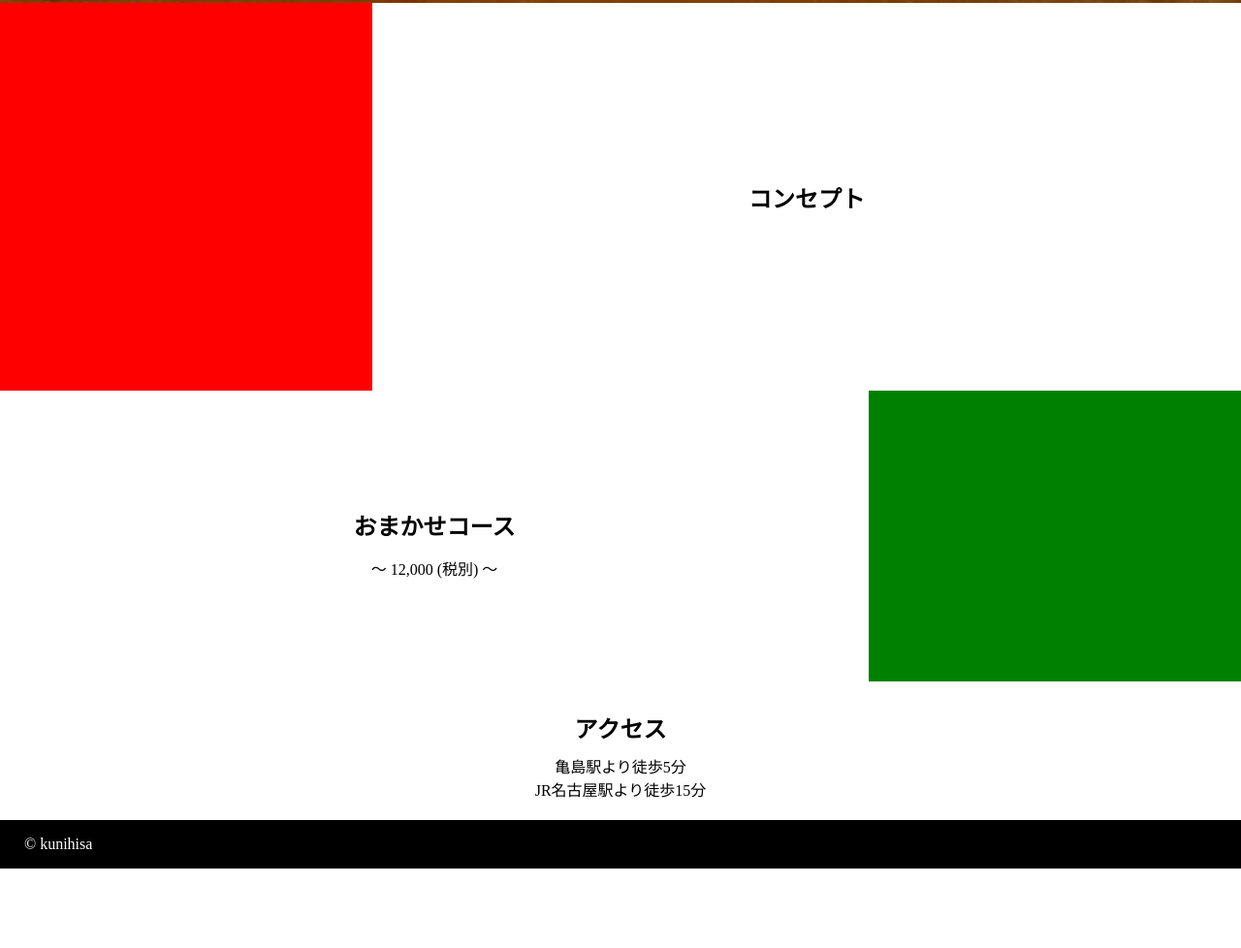
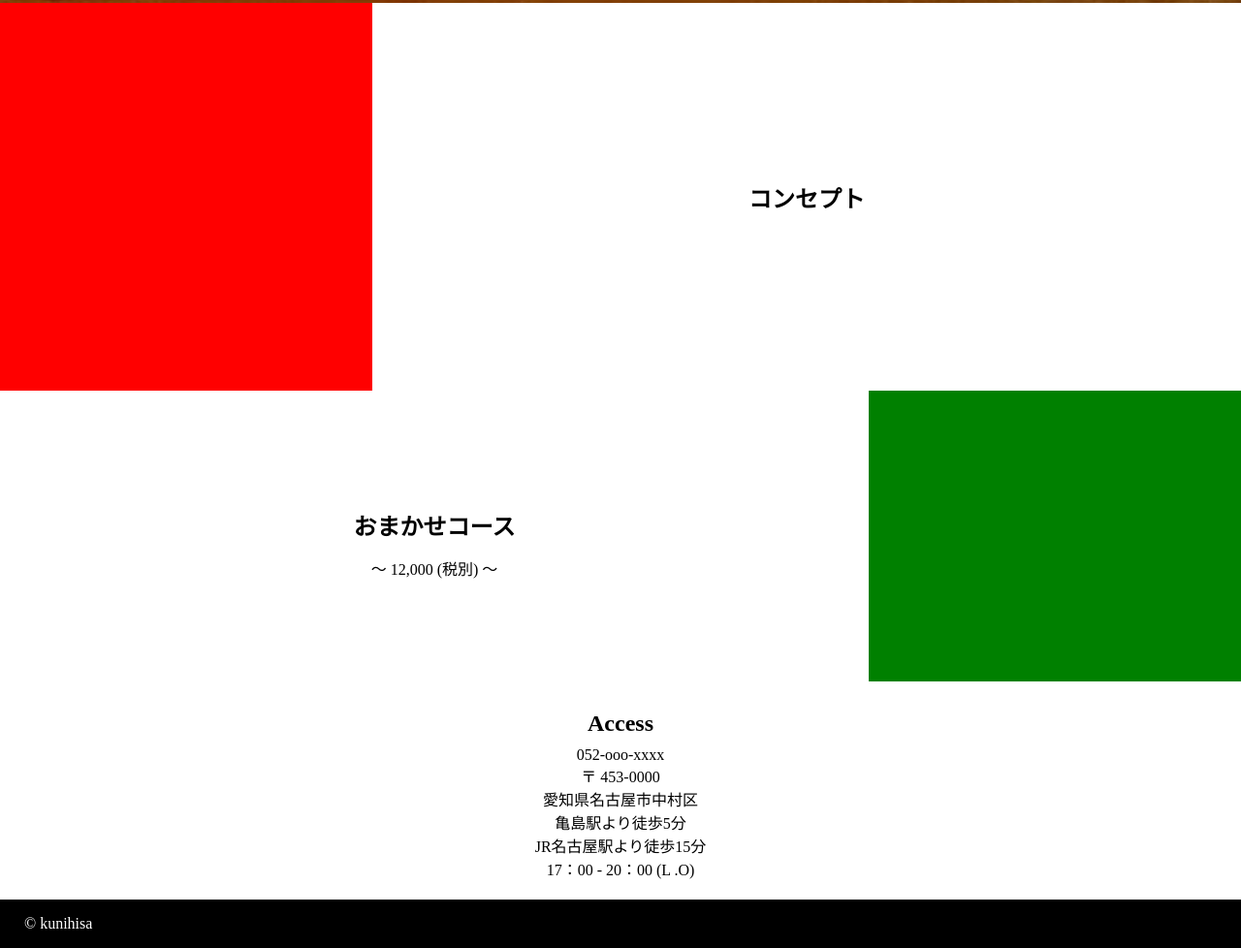
Before and after one commit to sk99112k/Tenpura-hp, a plain HTML site: page index.html in a window 1280 px wide. Shown: the part 697-1675 px from the top of the page at 97% size. Before the commit the page ends 1593 px from the top, so only its background shows below. Drawn offline with Linux system fonts and the light colour scheme.

Commit message:
access 編集

```diff
--- a/index.html
+++ b/index.html
@@ -45,11 +45,17 @@
 
       <div class="access">
         <div class="access-title">
-          <h2>アクセス</h2>
+          <h2>Access</h2>
         </div>
         <div class="access-text">
-          <p>亀島駅より徒歩5分</p>
-          <p>JR名古屋駅より徒歩15分</p>
+          <a class="tel">052-ooo-xxxx</a>
+          <div class="address-number">〒 453-0000</div>
+          <div class="address">愛知県名古屋市中村区</div>
+          <div class="access-way">
+            <p>亀島駅より徒歩5分</p>
+            <p>JR名古屋駅より徒歩15分</p>
+          </div>
+          <div class="opening hours">17：00 -  20：00 (L .O)</div>
         </div>
       </div>
     </div>
```
